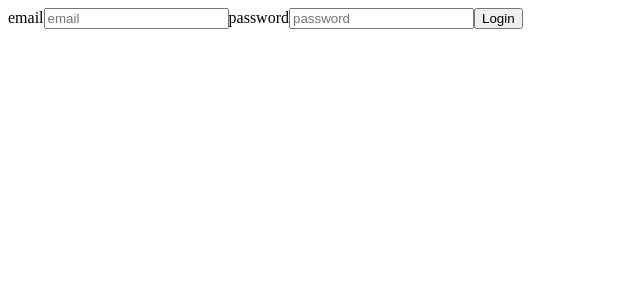
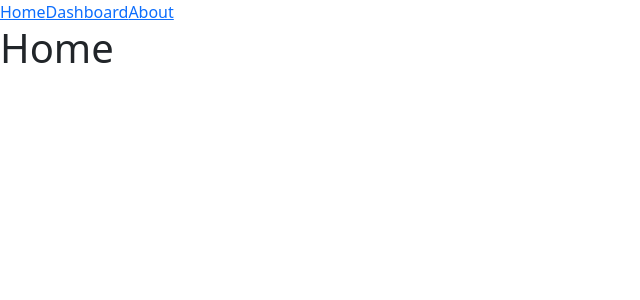
Before and after one commit to lokesh-jegini/hotelproject, a React (Create React App) app: page / in a window 1280 px wide. Shown: the top 300 px of the page, without its empty margins (0-640 px from the left). Built offline with nearby package versions, Linux system fonts and the light colour scheme.

Commit message:
react route multi page basic thing

```diff
--- a/package.json
+++ b/package.json
@@ -8,6 +8,7 @@
     "@testing-library/user-event": "^13.5.0",
     "react": "^18.2.0",
     "react-dom": "^18.2.0",
+    "react-router-dom": "^6.12.0",
     "react-scripts": "5.0.1",
     "web-vitals": "^2.1.4"
   },
--- a/public/index.html
+++ b/public/index.html
@@ -9,13 +9,15 @@
       name="description"
       content="Web site created using create-react-app"
     />
-    <link rel="apple-touch-icon" href="%PUBLIC_URL%/logo192.png" />
-    <link rel="manifest" href="%PUBLIC_URL%/manifest.json" />
-    <link rel="preconnect" href="https://fonts.googleapis.com" />
-    <link rel="preconnect" href="https://fonts.gstatic.com" crossorigin />
     <link
       href="https://fonts.googleapis.com/css2?family=Roboto:ital@0;1&display=swap"
       rel="stylesheet"
+    />
+    <link
+      href="https://cdn.jsdelivr.net/npm/bootstrap@5.3.0/dist/css/bootstrap.min.css"
+      rel="stylesheet"
+      integrity="sha384-9ndCyUaIbzAi2FUVXJi0CjmCapSmO7SnpJef0486qhLnuZ2cdeRhO02iuK6FUUVM"
+      crossorigin="anonymous"
     />
     <title>React App</title>
   </head>
--- a/src/App.js
+++ b/src/App.js
@@ -1,44 +1,24 @@
+import React from "react";
 import "./App.scss";
-import React, { useState } from "react";
-
-function App() {
-  const [data, setData] = useState({
-    email: "",
-    password: "",
-  });
-  const handleChange = (e) => {
-    setData({ ...data, [e.target.name]: e.target.value });
-  };
-  const handleSubmit = (e) => {
-    e.preventDefault();
-    console.log(data);
-  };
-
+import Home from "./home/Home";
+import About from "./about/About";
+import Dashboard from "./dashboard/Dashboard";
+import Page from "./page/Page";
+import { BrowserRouter, Routes, Route } from "react-router-dom";
+import Navbar from "./navbar/Navbar";
+export default function App() {
   return (
-    <div className="App">
-      <form onSubmit={handleSubmit}>
-        <label for="email">email</label>
-        <input
-          type="email"
-          id="email"
-          name="email"
-          placeholder="email"
-          required
-          onChange={handleChange}
-        />
-        <label for="password">password</label>
-        <input
-          type="password"
-          id="password"
-          name="password"
-          placeholder="password"
-          required
-          onChange={handleChange}
-        />
-        <button type="submit">Login</button>
-      </form>
+    <div>
+      <BrowserRouter>
+        <Navbar />
+        <Routes>
+          <Route path="/" element={<Home />} />
+          <Route path="/about" element={<About />} />
+          <Route path="/dashboard" element={<Dashboard />} />
+          <Route path="*" element={<Page />} />
+        </Routes>
+      </BrowserRouter>
+      <BrowserRouter />
     </div>
   );
 }
-
-export default App;
--- /dev/null
+++ b/src/about/About.js
@@ -0,0 +1,9 @@
+import React from 'react'
+import './About.scss'
+export default function About() {
+  return (
+    <div>
+      <h1>about</h1>
+    </div>
+  )
+}
--- /dev/null
+++ b/src/dashboard/Dashboard.js
@@ -0,0 +1,9 @@
+import React from 'react'
+import './Dashboard.scss'
+export default function Dashboard() {
+  return (
+    <div>
+      <h1>Dashboard</h1>
+    </div>
+  )
+}
--- a/src/home/Home.js
+++ b/src/home/Home.js
@@ -2,5 +2,7 @@ import React from "react";
 import "./Home.scss";
 
 export default function Home() {
-  return <div></div>;
+  return <div>
+    <h1>Home</h1>
+  </div>;
 }
--- /dev/null
+++ b/src/navbar/Navbar.js
@@ -0,0 +1,11 @@
+import React from "react";
+import { Link } from "react-router-dom";
+export default function Navbar() {
+  return (
+    <div>
+      <Link to="/">Home</Link>
+      <Link to="/dashboard">Dashboard</Link>
+      <Link to="/about">About</Link>
+    </div>
+  );
+}
--- /dev/null
+++ b/src/page/Page.js
@@ -0,0 +1,9 @@
+import React from 'react'
+
+export default function Page() {
+  return (
+    <div>
+      <h1>Page not found 404 error</h1>
+    </div>
+  )
+}
```
Also changed, not shown: src/about/About.scss (added), src/dashboard/Dashboard.scss (added), 2 other files (tests, documents, lock files or other folders).
